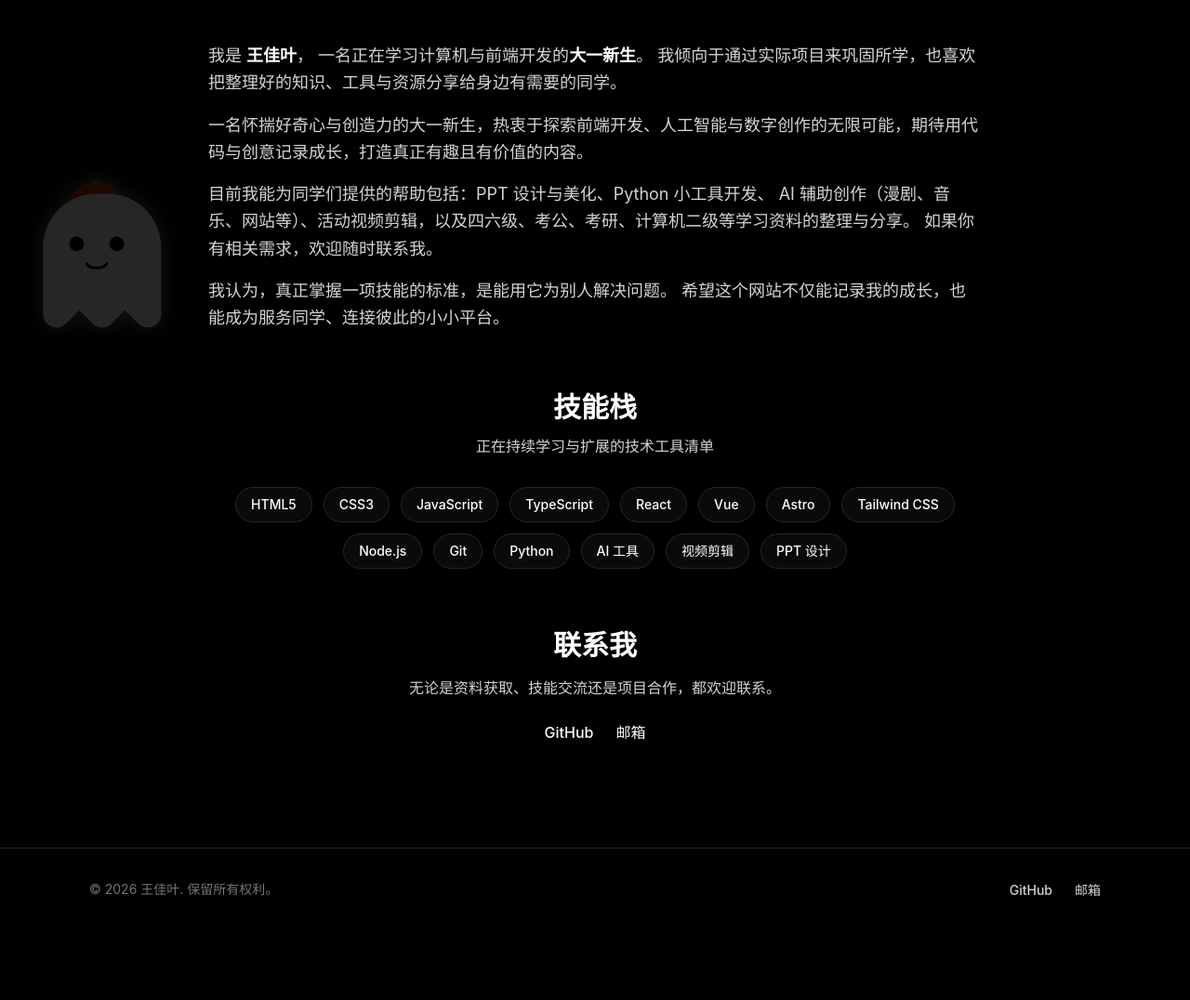
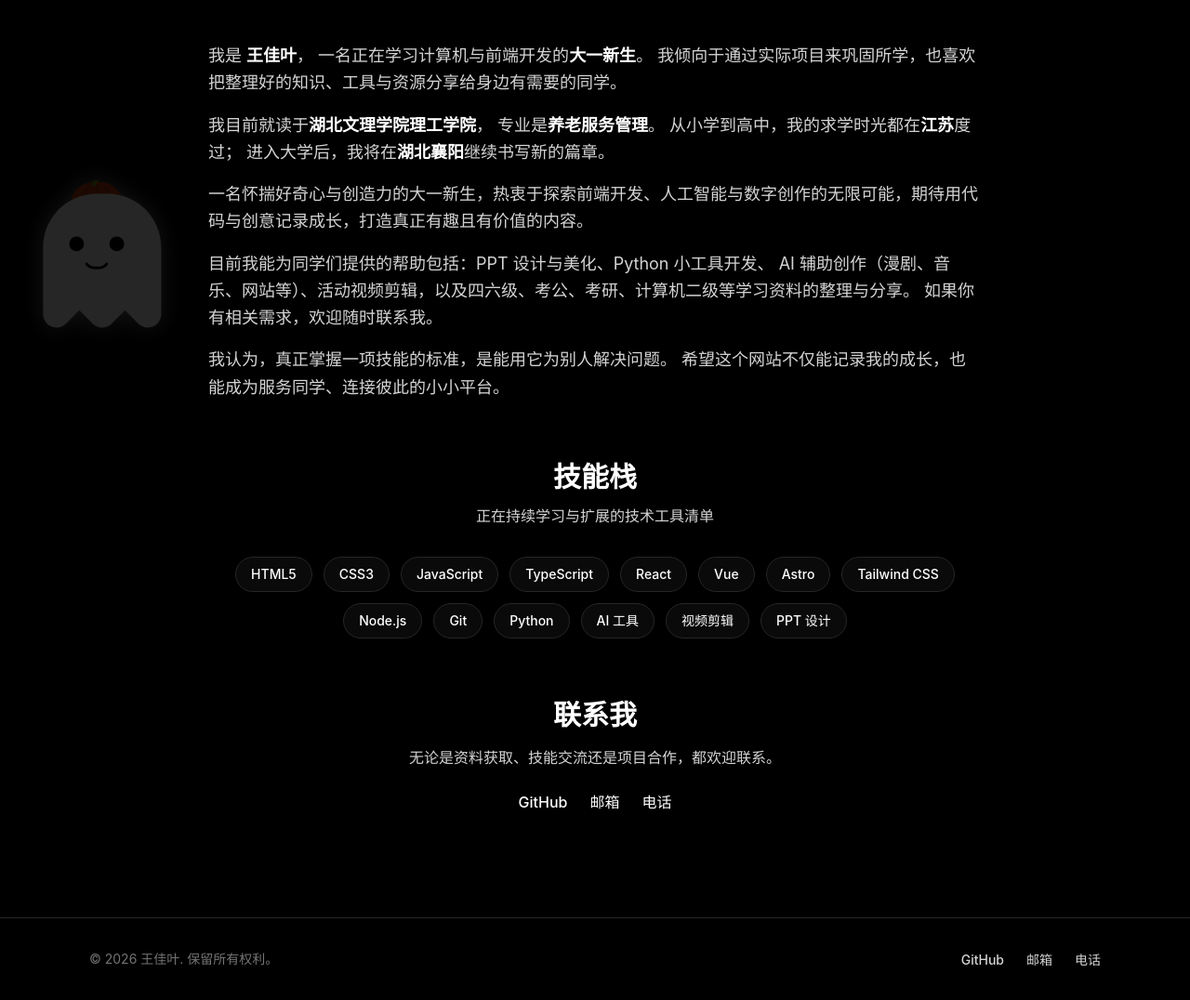
Before and after one commit to leaf-dal/personal-website, an Astro site: page /about in a window 1280 px wide. Shown: the part 283-1359 px from the top of the page at 93% size. Before the commit the page ends 1284 px from the top, so only its background shows below. Built offline with nearby package versions, Linux system fonts and the light colour scheme; Astro itself is replaced by a stand-in of ours.

Commit message:
更新关于我页面：补充学校、教育经历与联系方式

```diff
--- a/src/constants/site.ts
+++ b/src/constants/site.ts
@@ -47,6 +47,11 @@ export const SOCIAL_LINKS: SocialLink[] = [
     name: '邮箱',
     url: 'mailto:yourname@example.com',
     ariaLabel: '通过邮件联系我'
+  },
+  {
+    name: '电话',
+    url: 'tel:15061265909',
+    ariaLabel: '拨打我的电话 15061265909'
   }
 ];
 
--- a/src/pages/about.astro
+++ b/src/pages/about.astro
@@ -46,6 +46,12 @@ const skillTags = [
           我是 <strong class="text-text-primary">{SITE_AUTHOR}</strong>，
           一名正在学习计算机与前端开发的<strong class="text-text-primary">大一新生</strong>。
           我倾向于通过实际项目来巩固所学，也喜欢把整理好的知识、工具与资源分享给身边有需要的同学。
+        </p>
+        <p class="mt-4 text-lg leading-relaxed text-text-secondary">
+          我目前就读于<strong class="text-text-primary">湖北文理学院理工学院</strong>，
+          专业是<strong class="text-text-primary">养老服务管理</strong>。
+          从小学到高中，我的求学时光都在<strong class="text-text-primary">江苏</strong>度过；
+          进入大学后，我将在<strong class="text-text-primary">湖北襄阳</strong>继续书写新的篇章。
         </p>
         <p class="mt-4 text-lg leading-relaxed text-text-secondary">
           {SITE_DESCRIPTION}
```
